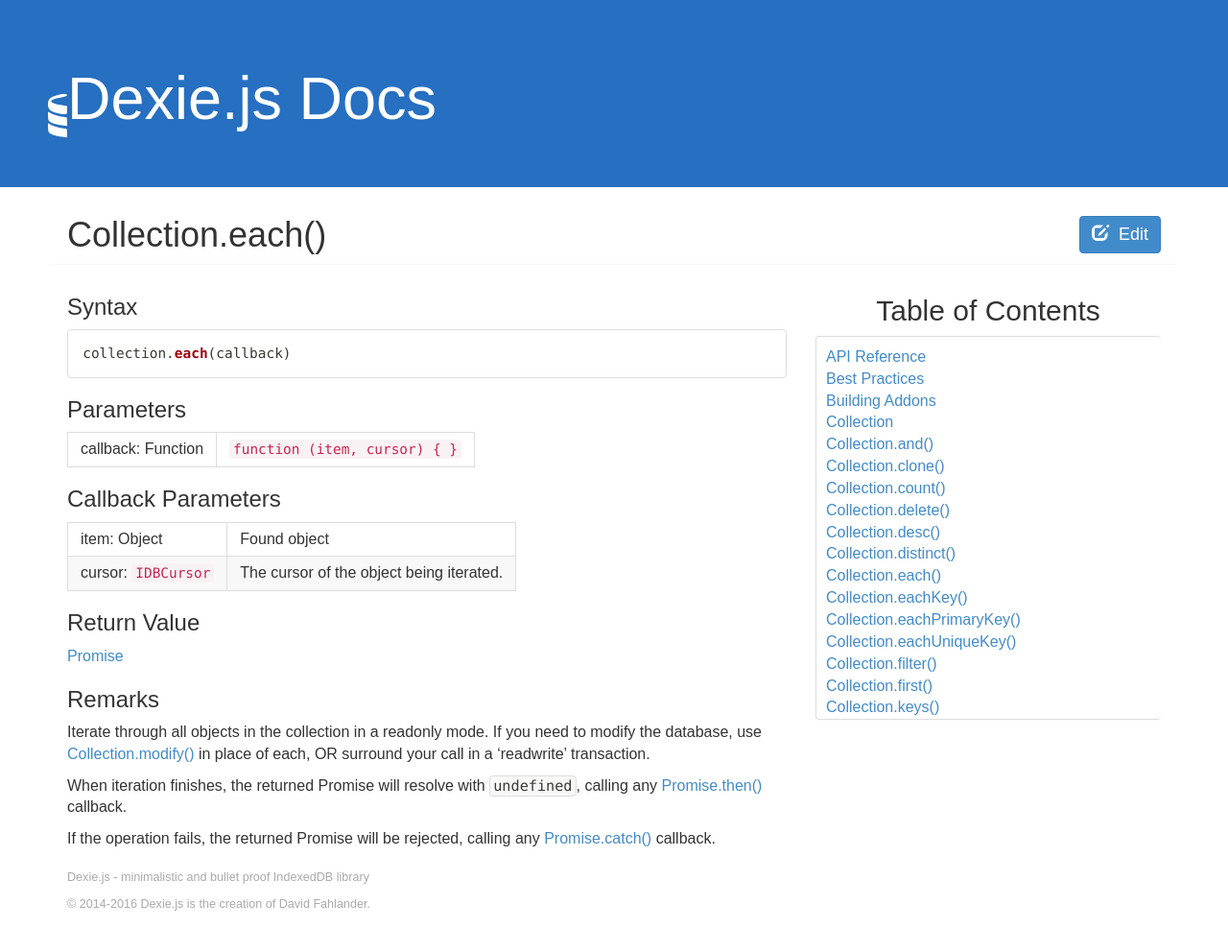
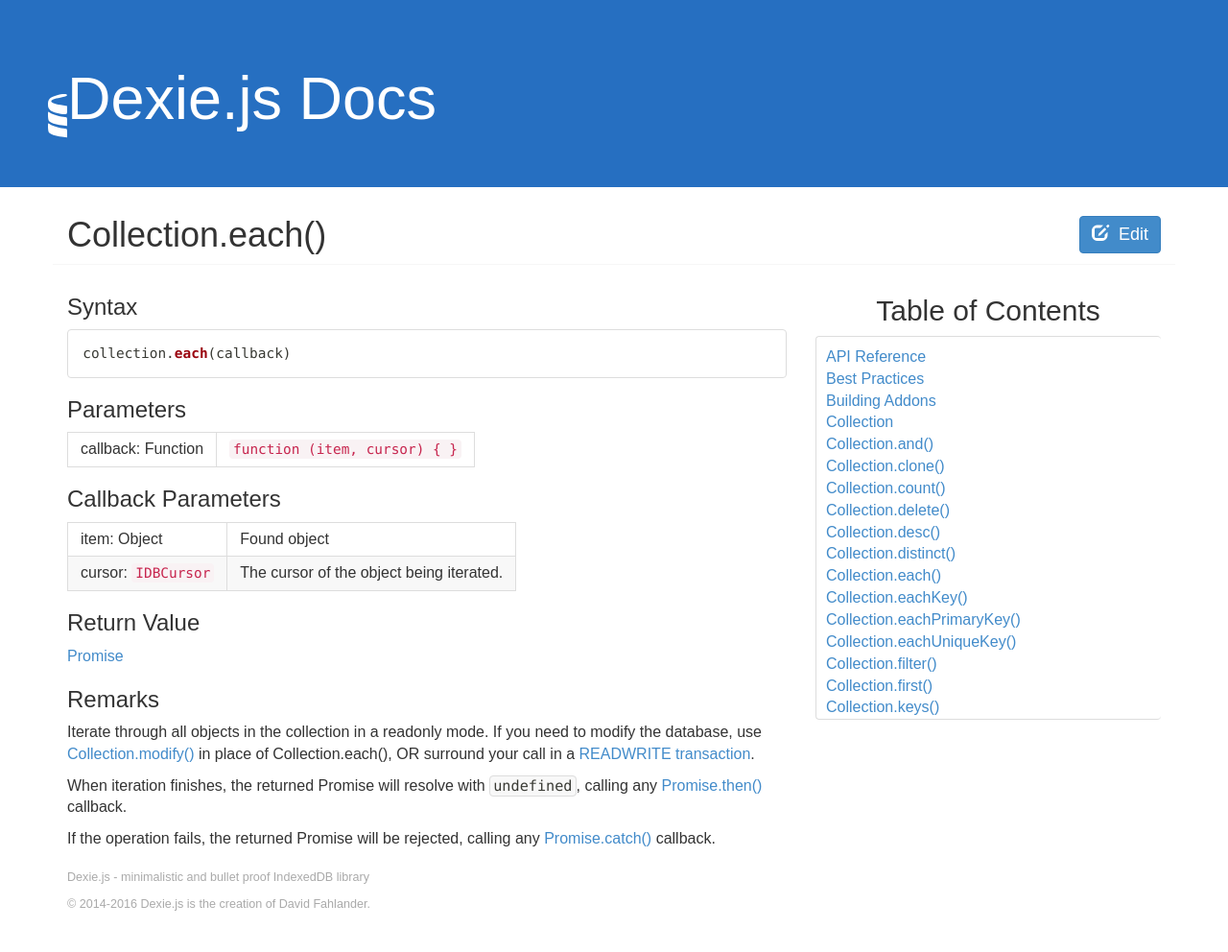
Before and after one commit to dexie/dexie-website, a Jekyll site: the page built from docs/Collection/Collection.each().md, in a window 1280 px wide. Shown: the whole page at 96% size. Built offline with Jekyll 4.4.1, drawn with Linux system fonts in a browser that asks for light colours.

Commit message:
Update Collection.each().md

```diff
--- a/docs/Collection/Collection.each().md
+++ b/docs/Collection/Collection.each().md
@@ -37,7 +37,7 @@
 
 ### Remarks
 
-Iterate through all objects in the collection in a readonly mode. If you need to modify the database, use [Collection.modify()](http://dexie.org/docs/Collection/Collection.modify()) in place of each, OR surround your call in a 'readwrite' transaction.
+Iterate through all objects in the collection in a readonly mode. If you need to modify the database, use [Collection.modify()](http://dexie.org/docs/Collection/Collection.modify()) in place of Collection.each(), OR surround your call in a [READWRITE transaction](http://dexie.org/docs/Dexie/Dexie.transaction()).
 
 When iteration finishes, the returned Promise will resolve with `undefined`, calling any [Promise.then()](/docs/Promise/Promise.then()) callback.
 
```
